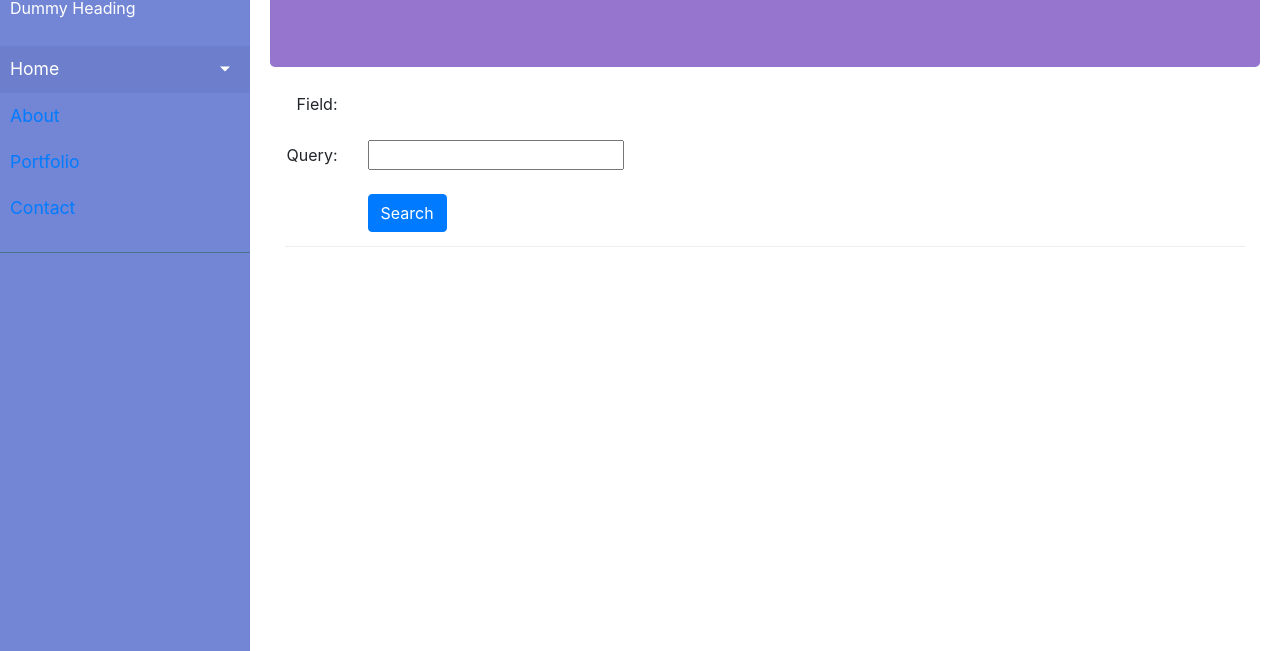
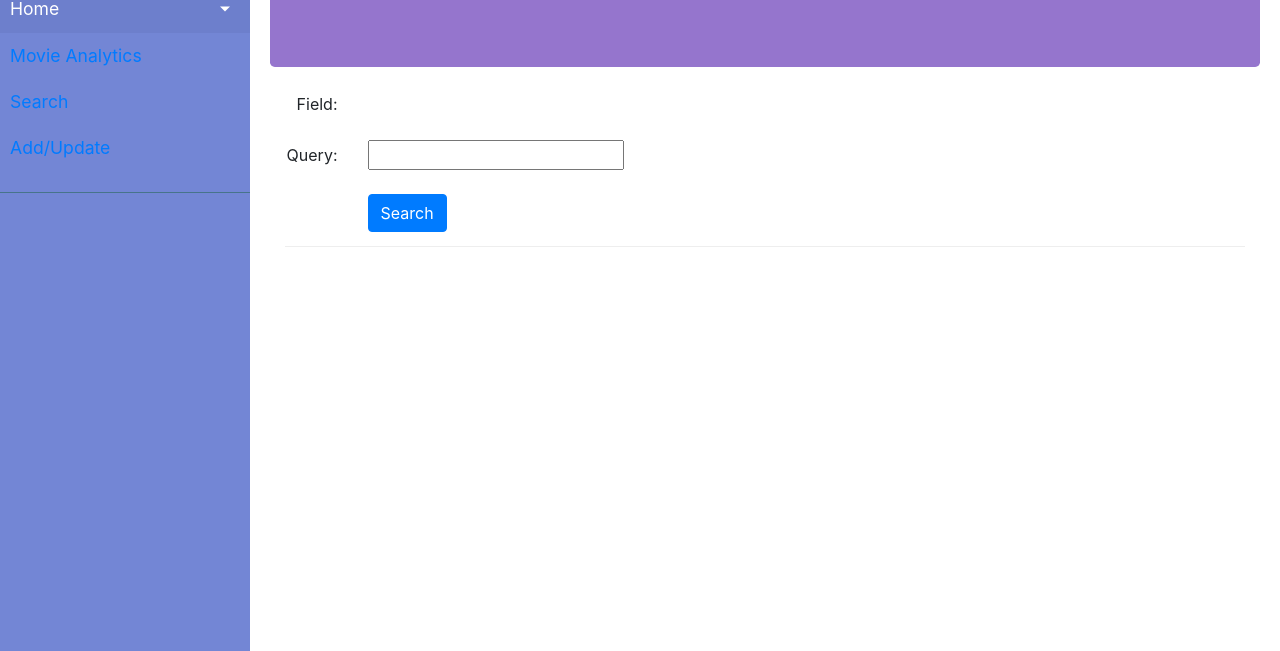
Before and after one commit to PrajnyaPrabhu19/movie-analytics, a website: page src/frontend/search.html in a window 1280 px wide. Shown: the part 149-800 px from the top of the page. Drawn offline with nearby package versions, Linux system fonts and the light colour scheme; no server answers.

Commit message:
Update search.html

```diff
--- a/src/frontend/search.html
+++ b/src/frontend/search.html
@@ -30,18 +30,17 @@
             </div>
 
             <ul class="list-unstyled components">
-                <p>Dummy Heading</p>
                 <li class="active">
                     <a href="#homeSubmenu" data-toggle="collapse" aria-expanded="false" class="dropdown-toggle">Home</a>
                 </li>
                 <li>
-                    <a href="#">About</a>
+                    <a href="#">Movie Analytics</a>
                 </li>
                 <li>
-                    <a href="#">Portfolio</a>
+                    <a href="#">Search</a>
                 </li>
                 <li>
-                    <a href="#">Contact</a>
+                    <a href="#">Add/Update</a>
                 </li>
             </ul>
         </nav>
```
